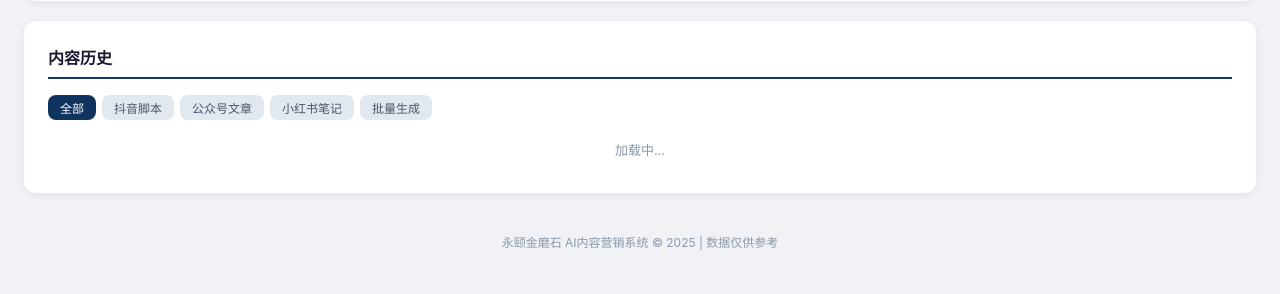
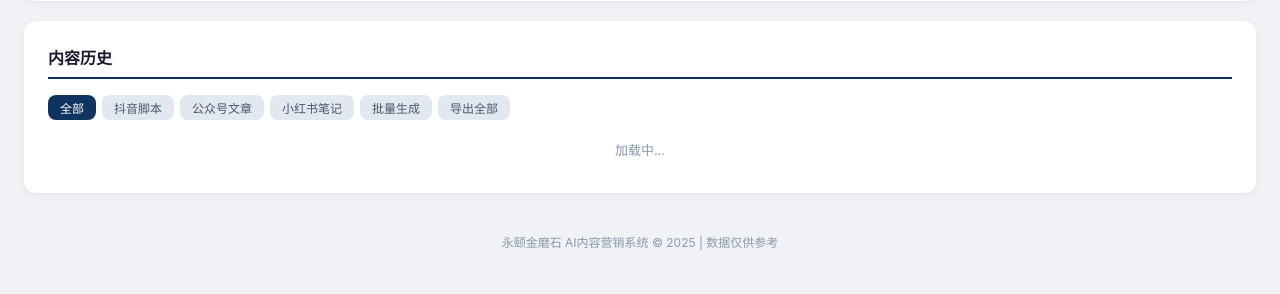
Before and after one commit to wst3050469/yongyimoshi, a Flask app: page / in a window 1280 px wide. Shown: the part 1169-1463 px from the top of the page. Run offline with Flask 3, Linux system fonts and the light colour scheme.

Commit message:
Add export all content function

```diff
--- a/templates/marketing_dashboard.html
+++ b/templates/marketing_dashboard.html
@@ -298,6 +298,7 @@ body{font-family:-apple-system,"Microsoft YaHei","PingFang SC",sans-serif;backgr
 <button class="btn btn-sm btn-secondary" onclick="loadContentHistory('article')">公众号文章</button>
 <button class="btn btn-sm btn-secondary" onclick="loadContentHistory('xhs_note')">小红书笔记</button>
 <button class="btn btn-sm btn-secondary" onclick="batchGenerate()">批量生成</button>
+<button class="btn btn-sm btn-secondary" onclick="exportAllContent()">导出全部</button>
 </div>
 <div id="contentHistory"><div style="color:#8898aa;font-size:13px;text-align:center;padding:10px">加载中...</div></div>
 
@@ -994,6 +995,33 @@ async function batchGenerate(){
  toast('已生成 '+count+' 条内容');
  loadContentHistory('');
 }
+
+
+// ===== 导出内容 =====
+function exportAllContent(){
+ api('/marketing/api/contents').then(function(r){
+  var items=r.contents||[];
+  if(items.length==0){toast('没有可导出的内容');return}
+  var typeLabel={video_script:'抖音脚本',article:'公众号文章',xhs_note:'小红书笔记'};
+  var txt='永颐金磨石 AI内容营销系统 - 导出报告\n生成时间: '+new Date().toLocaleString()+'\n\n';
+  txt+='='.repeat(50)+'\n\n';
+  items.forEach(function(c,i){
+   var label=typeLabel[c.type]||c.type;
+   txt+=i+1+'. ['+label+'] '+c.keyword+'\n';
+   txt+='   时间: '+(c.created_at||'').substr(0,16)+'\n';
+   txt+='   内容: '+(c.content||'').substr(0,300)+'...\n\n';
+  });
+  var blob=new Blob([txt],{type:'text/plain;charset=utf-8'});
+  var a=document.createElement('a');
+  a.href=URL.createObjectURL(blob);
+  a.download='yongyi_content_'+new Date().toISOString().substr(0,10)+'.txt';
+  a.click();
+  URL.revokeObjectURL(a.href);
+  toast('导出成功: '+items.length+'条');
+ });
+}
+
+
 </script>
 
 </body>
```
